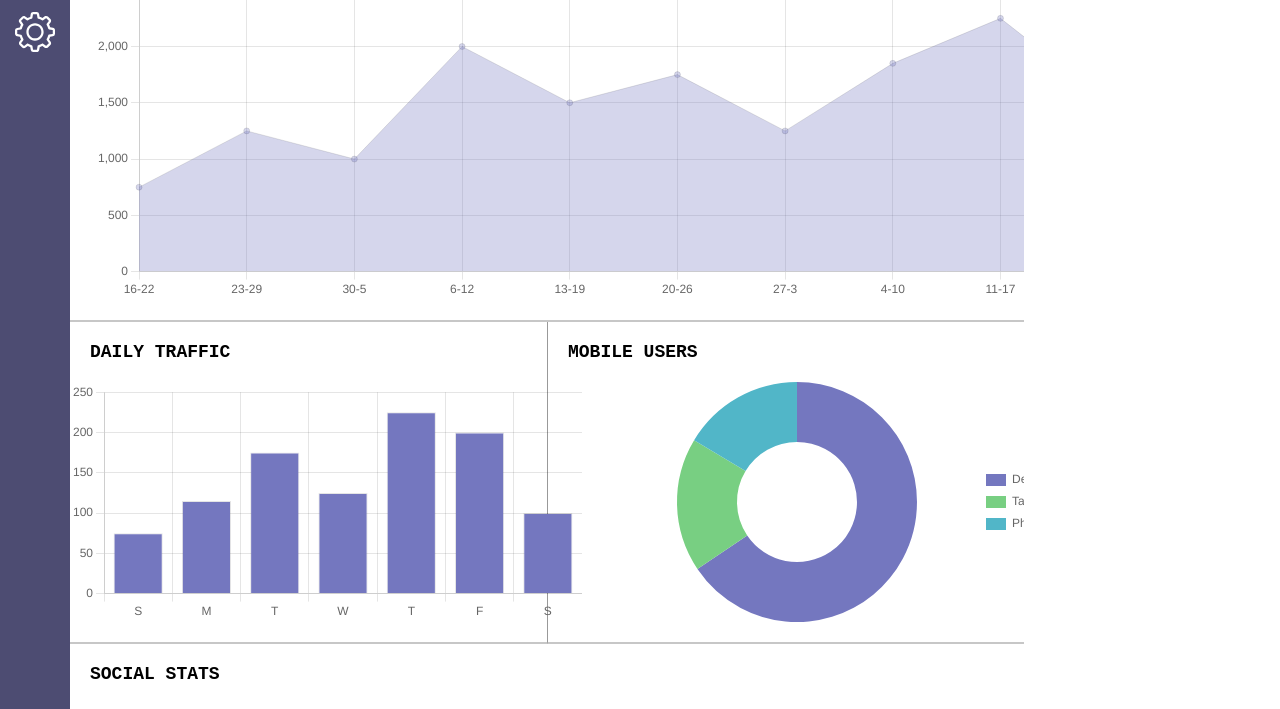
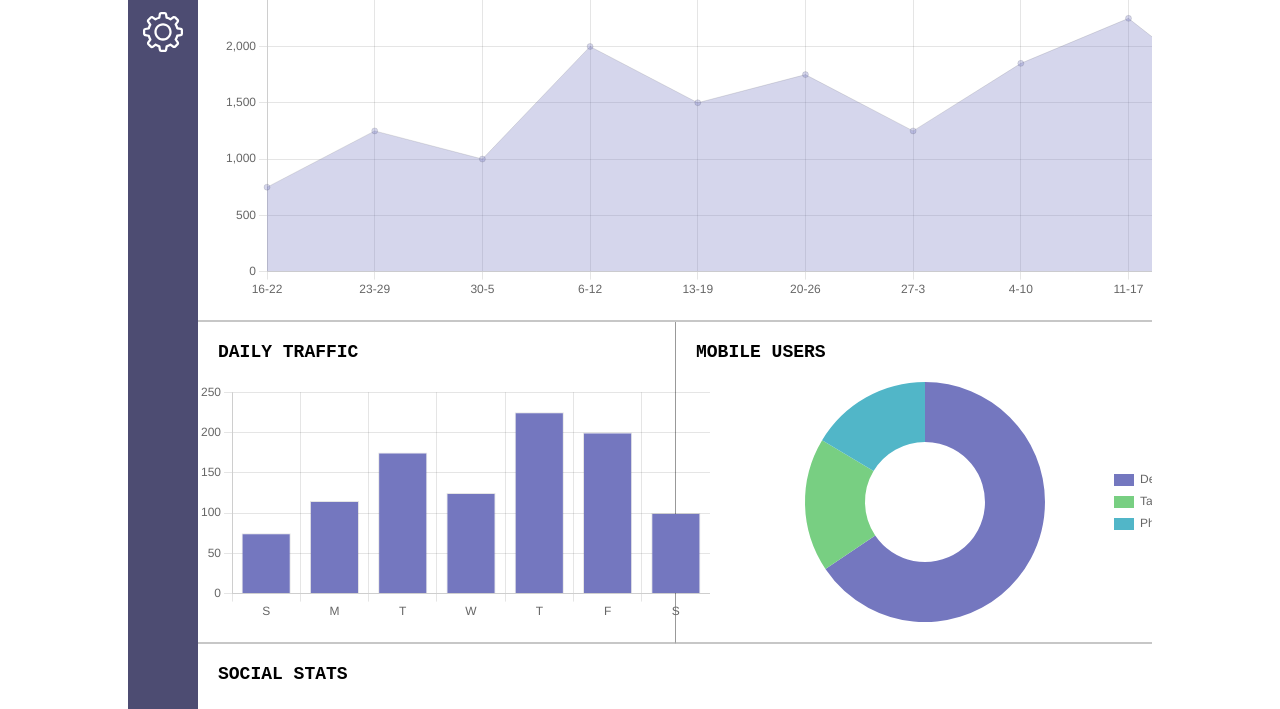
Before and after one commit to aaron-mordeno/techdegree-project-7, a plain HTML site: page index.html in a window 1280 px wide. Shown: the part 270-979 px from the top of the page. Drawn offline with nearby package versions, Linux system fonts and the light colour scheme.

Commit message:
Update max-width

```diff
--- a/styles.css
+++ b/styles.css
@@ -679,6 +679,7 @@ a:hover {
             "header header"
             "navigation main";
         max-width: 1024px;
+        margin: 0 auto;
     }
 
     main {
@@ -692,7 +693,6 @@ a:hover {
             "social-stats social-stats"
             "new-members recent-activity"
             "message settings";
-        max-width: 1024px;
     }
 
     .main-header {
```
